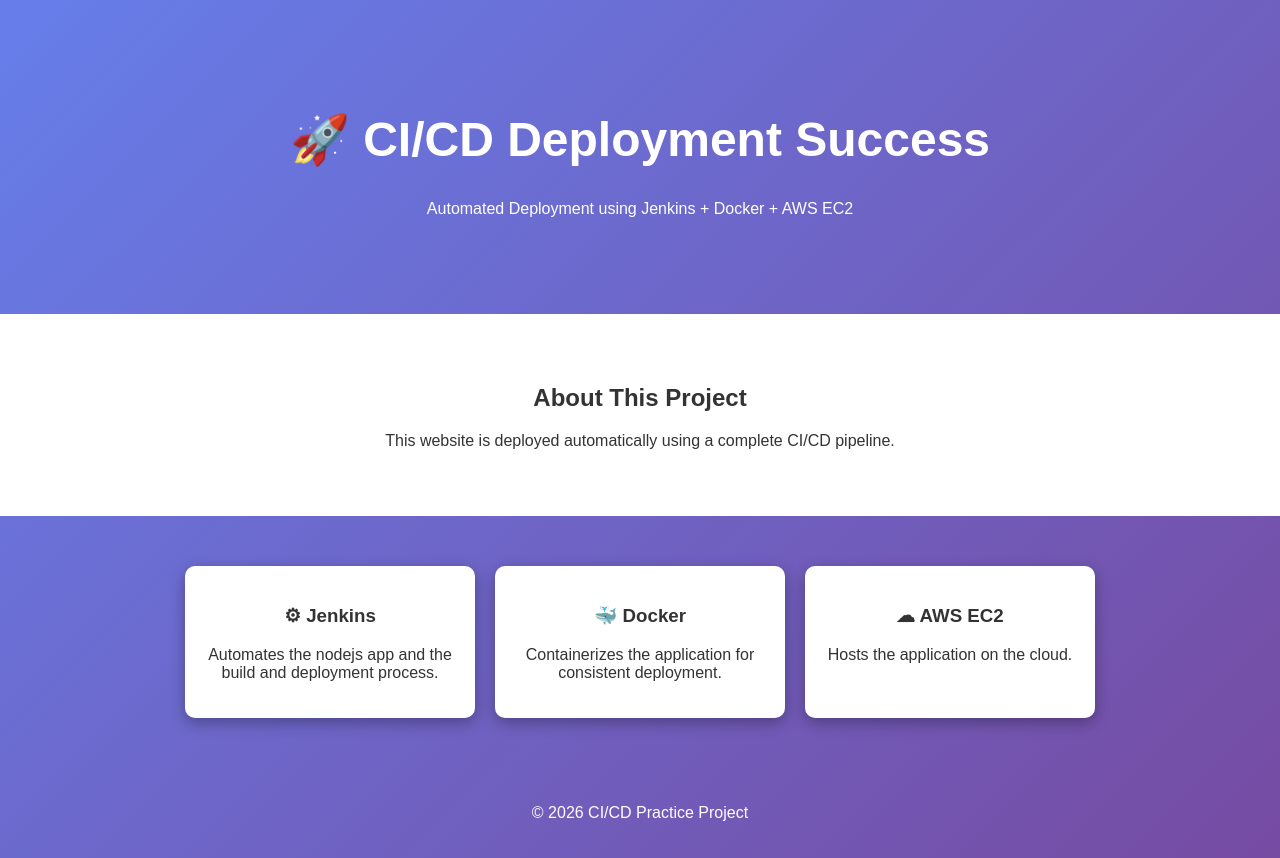
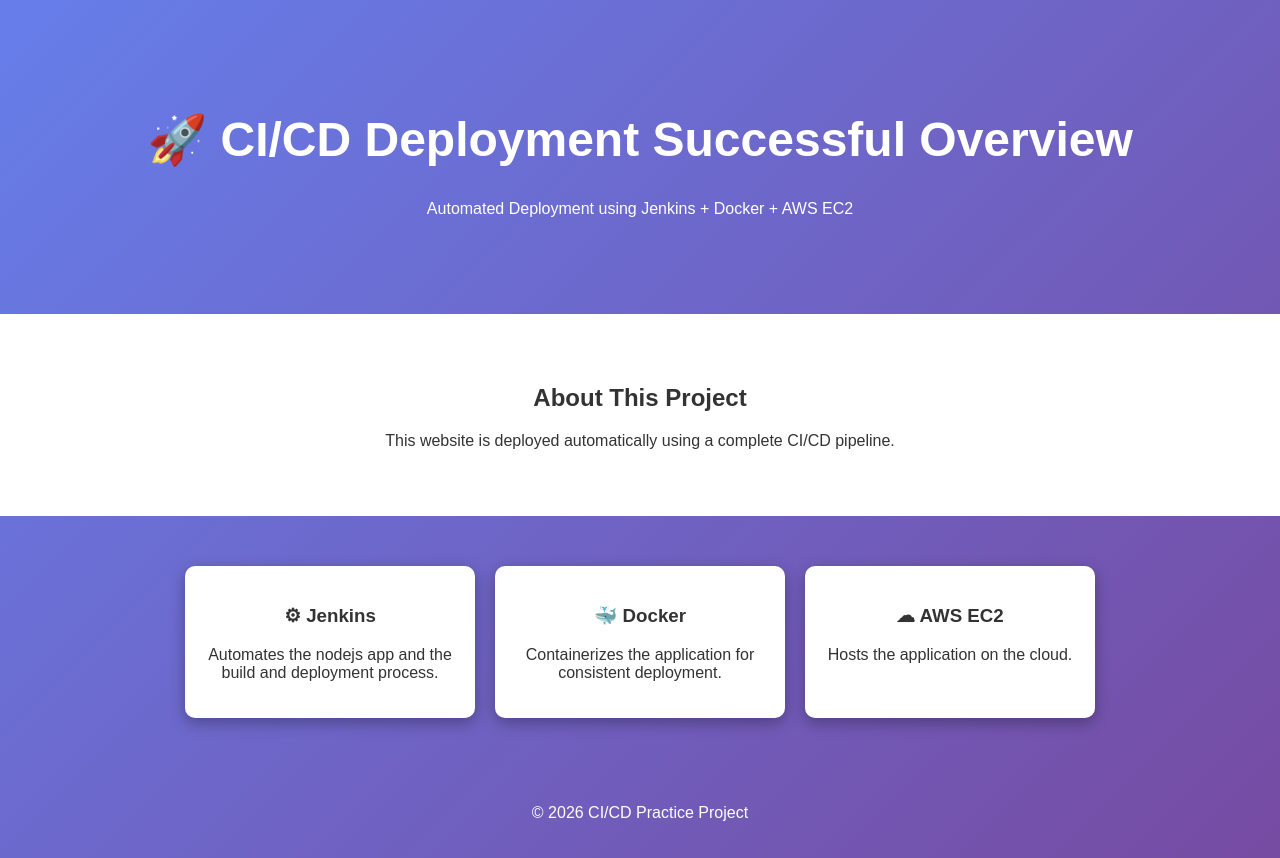
Before and after one commit to adnanshafique468/ci-cd-pipeline-node-project-jenkins-webhook-awsec2-docker, a website: page public/index.html in a window 1280 px wide. Drawn offline with Linux system fonts and the light colour scheme.

Commit message:
Final Changes Done

```diff
--- a/public/index.html
+++ b/public/index.html
@@ -7,7 +7,7 @@
 <body>
 
   <header>
-    <h1>🚀 CI/CD Deployment Success</h1>
+    <h1>🚀 CI/CD Deployment Successful Overview</h1>
     <p>Automated Deployment using Jenkins + Docker + AWS EC2</p>
   </header>
 
```
